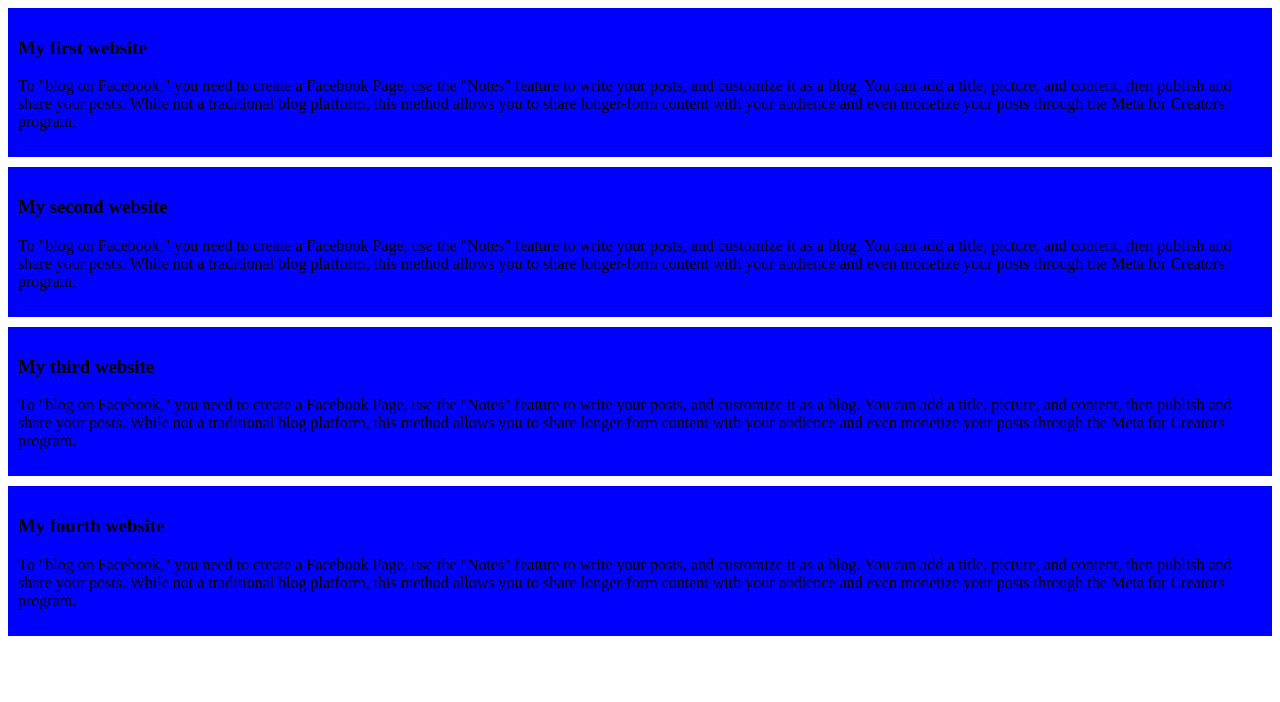
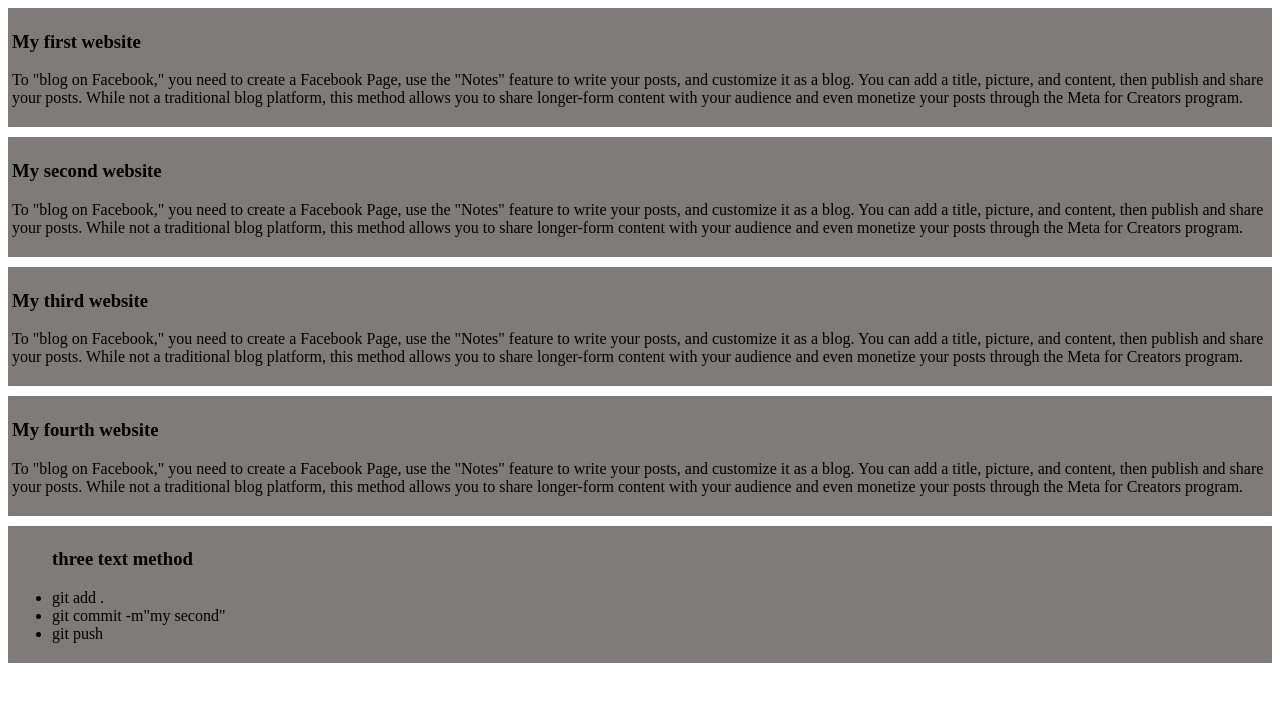
Before and after one commit to nasimnishat/my-github-website, a plain HTML site: page index.html in a window 1280 px wide. Drawn offline with Linux system fonts and the light colour scheme.

Commit message:
added something

```diff
--- a/index.html
+++ b/index.html
@@ -3,7 +3,7 @@
 <head>
     <meta charset="UTF-8">
     <meta name="viewport" content="width=, initial-scale=1.0">
-    <title>my-github-websitegit commit -m "first commit"</title>
+    <title>my-github-website it commit -m "first commit"</title>
     <link rel="stylesheet" href="styles/blog.css">
 </head>
 <body>
@@ -23,5 +23,13 @@
         <h3>My fourth website</h3>
         <p>To "blog on Facebook," you need to create a Facebook Page, use the "Notes" feature to write your posts, and customize it as a blog. You can add a title, picture, and content, then publish and share your posts. While not a traditional blog platform, this method allows you to share longer-form content with your audience and even monetize your posts through the Meta for Creators program. </p>
     </div>
+    <div>
+       <ul>
+         <h3>three text method</h3>
+            <li>git add .</li>
+            <li>git commit -m"my second"</li>
+            <li>git push</li>
+     </ul>
+    </div>
 </body>
 </html>
--- a/styles/blog.css
+++ b/styles/blog.css
@@ -1,5 +1,5 @@
 div{
-    background-color: blue;
-   padding: 10px;
+    background-color: rgb(127, 123, 123);
+    padding: 4px;
     margin-bottom: 10px;
 }
```
